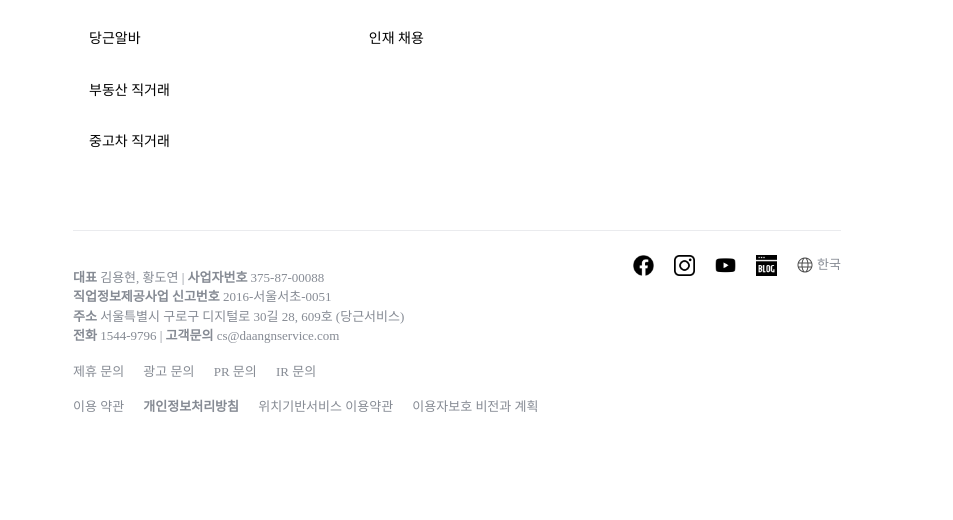
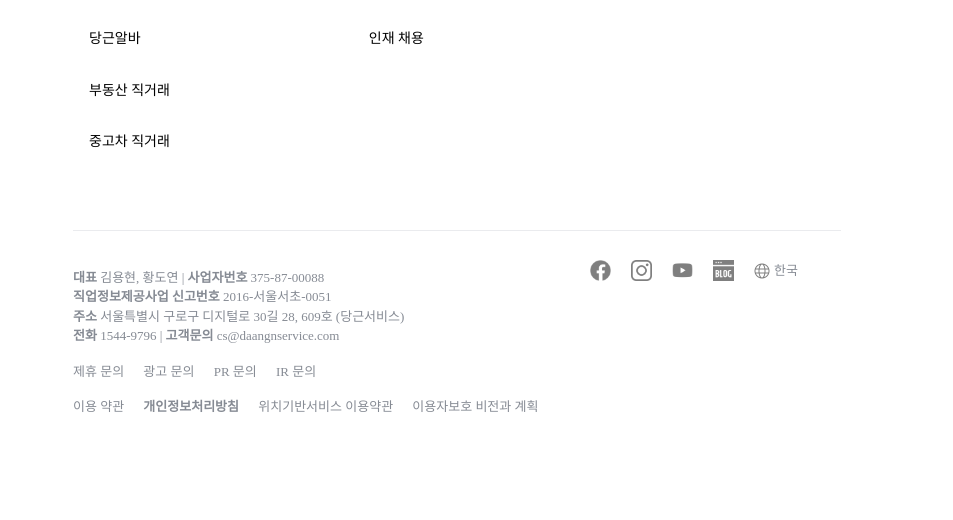
Before and after one commit to unknownburphy/snulion_carrot_tue2, a plain HTML site: page index.html in a window 1280 px wide. Shown: the part 4786-5306 px from the top of the page, without its empty margins (183-1136 px from the left). Drawn offline with Linux system fonts and the light colour scheme.

Commit message:
feat: add hover action to footer-sns-logo-section

```diff
--- a/DM.css
+++ b/DM.css
@@ -222,20 +222,35 @@ footer .logo {
 .DM-footer-sns-logo-section {
   display: flex;
   align-items: center;
+  width: 251px;
+  height: 32px;
 }
 
 .DM-footer-sns-logo-section .logo {
   margin-right: 20px;
+  opacity: 50%;
+}
+
+.DM-footer-sns-logo-section .logo:hover {
+  cursor: pointer;
+  opacity: 30%;
 }
 
 .DM-footer-lang-select {
   display: flex;
   align-items: center;
+  height: 100%;
+  width: 100%;
+}
+
+.DM-footer-lang-select:hover {
+  cursor: pointer;
+  background-color: #e9ecef;
 }
 
 #globe-icon {
   margin-right: 4px;
   width: 16px;
   height: 16px;
-  opacity: 70%;
+  opacity: 50%;
 }
```
